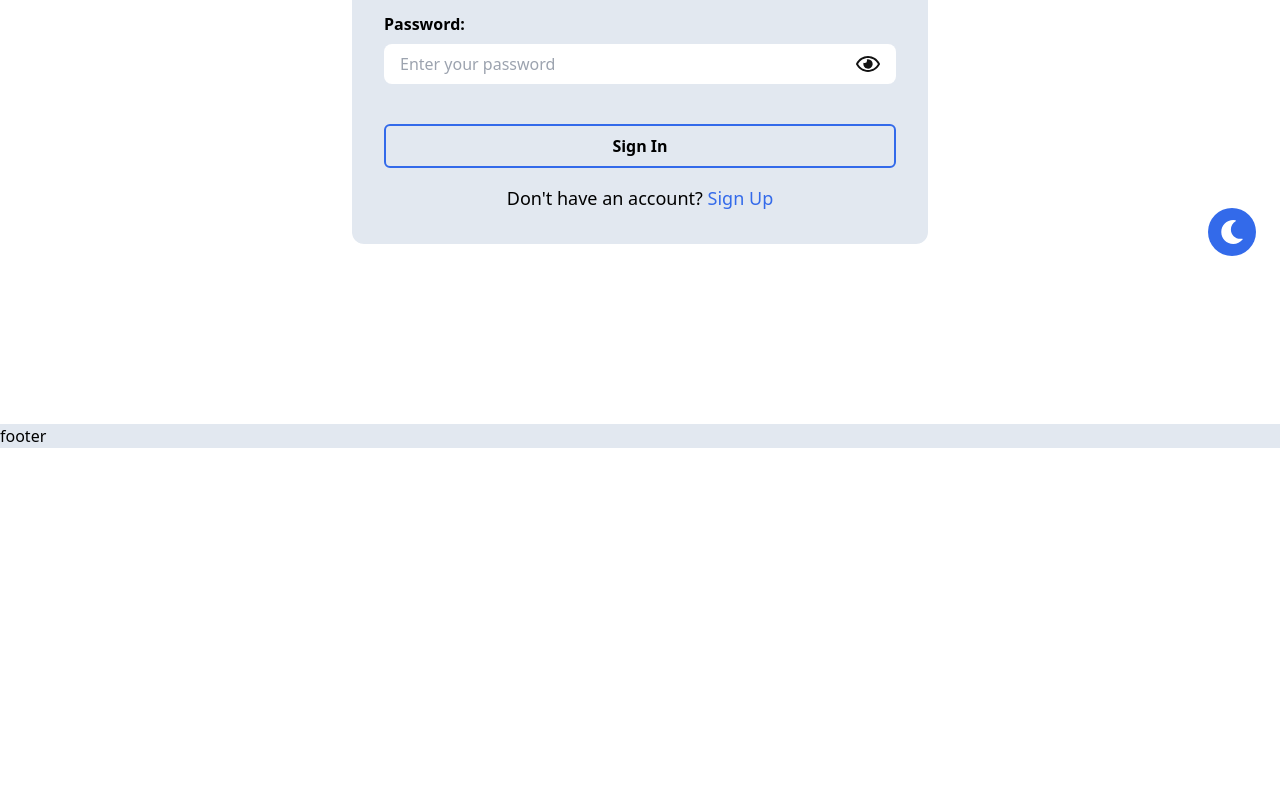
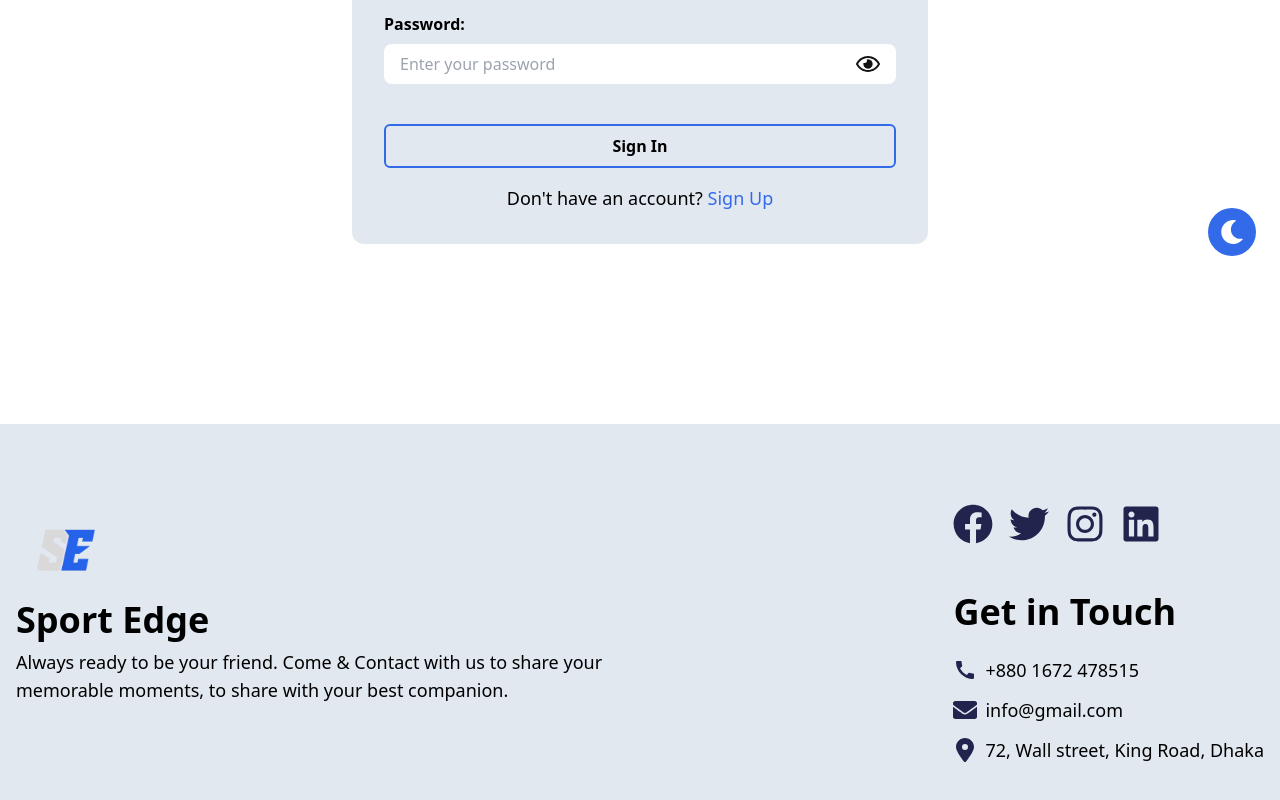
Before and after one commit to adnanakhlasofficial/esports-edge-client, a React (Vite) app: page /signin in a window 1280 px wide. Shown: the part 520-1320 px from the top of the page. Before the commit the page ends 968 px from the top, so only its background shows below. Built offline with nearby package versions, Linux system fonts and the light colour scheme; no server answers.

Commit message:
Added Footer

```diff
--- /dev/null
+++ b/src/components/Footer/Footer.jsx
@@ -0,0 +1,67 @@
+import { Link } from "react-router-dom";
+import logo from "/images/logo-dark.png";
+import {
+    FaEnvelope,
+    FaFacebook,
+    FaInstagram,
+    FaLinkedin,
+    FaTwitter,
+} from "react-icons/fa";
+import { MdCall } from "react-icons/md";
+import { FaLocationDot } from "react-icons/fa6";
+
+const Footer = () => {
+    return (
+        <section className="wrapper py-20 flex justify-between ">
+            <div>
+                <img className="w-24" src={logo} alt="" />
+                <div className="space-y-2">
+                    <h2 className="text-4xl font-bold">Sport Edge</h2>
+                    <p className="text-lg max-w-[40rem]">
+                        Always ready to be your friend. Come & Contact with us
+                        to share your memorable moments, to share with your best
+                        companion.
+                    </p>
+                </div>
+            </div>
+            <div className="space-y-12">
+                <div className="flex gap-4">
+                    <Link to={"#"}>
+                        <FaFacebook className="text-darkPurple" size={40} />
+                    </Link>
+                    <Link to={"#"}>
+                        <FaTwitter className="text-darkPurple" size={40} />
+                    </Link>
+                    <Link to={"#"}>
+                        <FaInstagram className="text-darkPurple" size={40} />
+                    </Link>
+                    <Link to={"#"}>
+                        <FaLinkedin className="text-darkPurple" size={40} />
+                    </Link>
+                </div>
+                <div>
+                    <h2 className="text-4xl font-bold">Get in Touch</h2>
+                    <div className="space-y-3 mt-6">
+                        <p className="flex items-center text-lg gap-2">
+                            <MdCall className="text-darkPurple" size={24} />{" "}
+                            +880 1672 478515
+                        </p>
+                        <p className="flex items-center text-lg gap-2">
+                            <FaEnvelope className="text-darkPurple" size={24} />{" "}
+                            info@gmail.com
+                        </p>
+                        <p className="flex items-center text-lg gap-2">
+                            <FaLocationDot
+                                className="text-darkPurple"
+                                size={24}
+                            />{" "}
+                            72, Wall street, King Road, Dhaka
+                        </p>
+                    </div>
+                </div>
+            </div>
+        </section>
+    );
+};
+
+export default Footer;
--- a/src/layouts/Root/Root.jsx
+++ b/src/layouts/Root/Root.jsx
@@ -2,6 +2,7 @@ import { Outlet } from "react-router-dom";
 import Navbar from "../../components/Navbar/Navbar";
 import { useContext } from "react";
 import { AuthContext } from "../../provider/AuthProvider/AuthProvider";
+import Footer from "../../components/Footer/Footer";
 
 const Root = () => {
     const {loading} = useContext(AuthContext);
@@ -17,7 +18,7 @@ const Root = () => {
                 <Outlet></Outlet>
             </main>
             <footer className="dark:bg-[#161838] bg-slate-200">
-                footer
+                <Footer></Footer>
             </footer>
         </div>
     );
```
